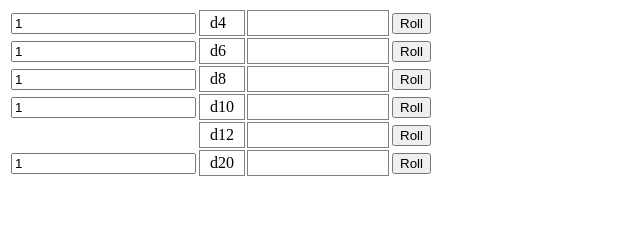
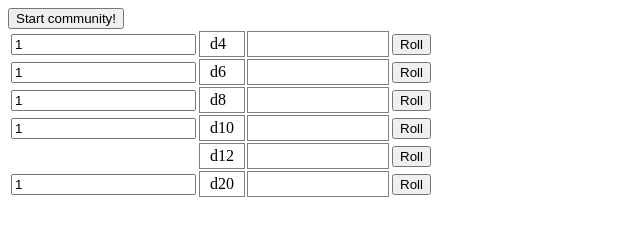
Before and after one commit to othelarian/rolling, a plain HTML site: page index_alt.html in a window 1280 px wide. Shown: the whole page, without its empty margins (0-640 px from the left). Drawn offline with Linux system fonts and the light colour scheme.

Commit message:
Adding togetherJS

```diff
--- a/index_alt.html
+++ b/index_alt.html
@@ -9,6 +9,7 @@
 @keyframes newroll { from {background: #3f3;} to {background: none;} }
 .res-rolled {animation: newroll 2s;};
 </style>
+<script type="text/javascript" src="https://togetherjs.com/togetherjs-min.js"></script>
 <script type="text/javascript">
 var dice = [
   {name: "d4", link: "d4", mod: true, nb: true},
@@ -73,5 +74,8 @@ function init() {
 }
 </script>
 </head>
-<body onload="init();"><table id="the-table"></table></body>
+<body onload="init();">
+<button onclick="TogetherJS(this); return false;">Start community!</button>
+<table id="the-table"></table>
+</body>
 </html>
```
